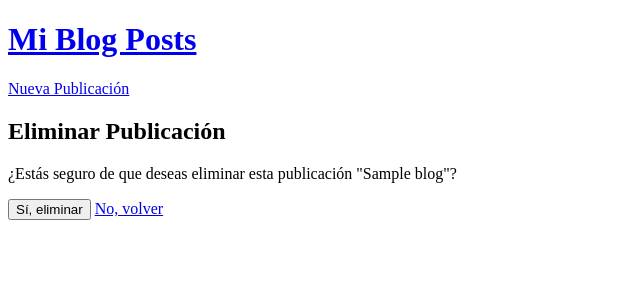
After one commit to Carlosmarinr/blog_may26, a Django app: template templates/post-delete.html in a window 1280 px wide. The commit adds this page. Shown: the top 300 px of the page, without its empty margins (0-640 px from the left). Run offline with Django 5.2, Linux system fonts and the light colour scheme; the template is opened without the code that fills it: most values are stand-ins (such as "Sample title", 1, 10 or a date in 2020); data that the repository does not hold is empty.

Commit message:
delete is done

```diff
--- a/newspapers/urls.py
+++ b/newspapers/urls.py
@@ -3,10 +3,13 @@ from .views import (
                     BlogListView,
                     BlogDetailView,
                     BlogCreateView,
-                    BlogUpdateView,)
+                    BlogUpdateView,
+                    BlogDeleteView
+                    )
 urlpatterns = [
     path('', BlogListView.as_view(), name='post-list'),
     path('post/<int:pk>/', BlogDetailView.as_view(), name='post-detail'),
     path('post/crear/', BlogCreateView.as_view(), name='post-create'),
     path('post/actualizar/<int:pk>/', BlogUpdateView.as_view(), name='post-update'),
+    path('post/eliminar/<int:pk>/', BlogDeleteView.as_view(), name='post-delete'),
 ]
--- /dev/null
+++ b/templates/post-delete.html
@@ -0,0 +1,11 @@
+{% extends "_base.html" %}
+
+{% block content %}
+    <h2>Eliminar Publicación</h2>
+    <p>¿Estás seguro de que deseas eliminar esta publicación "{{ blog.title }}"?</p>
+    <form method="post">
+        {% csrf_token %}
+        <button type="submit">Sí, eliminar</button>
+        <a href="{% url 'post-detail' blog.pk %}">No, volver</a>
+    </form>
+{% endblock %}
--- a/templates/post-detail.html
+++ b/templates/post-detail.html
@@ -8,4 +8,5 @@
         {{ blog.content }}
     </div>
     <a href="{% url 'post-update' blog.pk %}">Editar Publicación</a>
+    <a href="{% url 'post-delete' blog.pk %}">Eliminar Publicación</a>
 {% endblock %}
```
Also changed, not shown: newspapers/views.py (+9 -1 lines).
